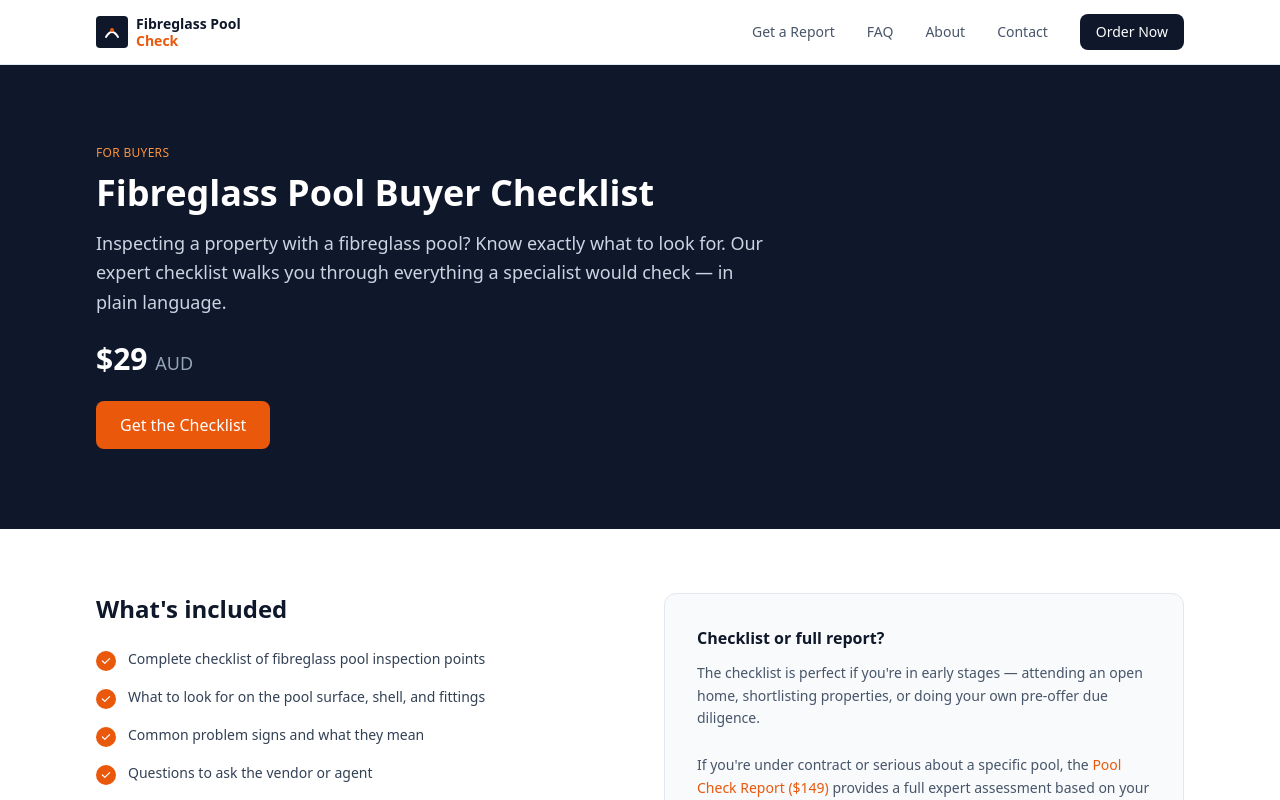
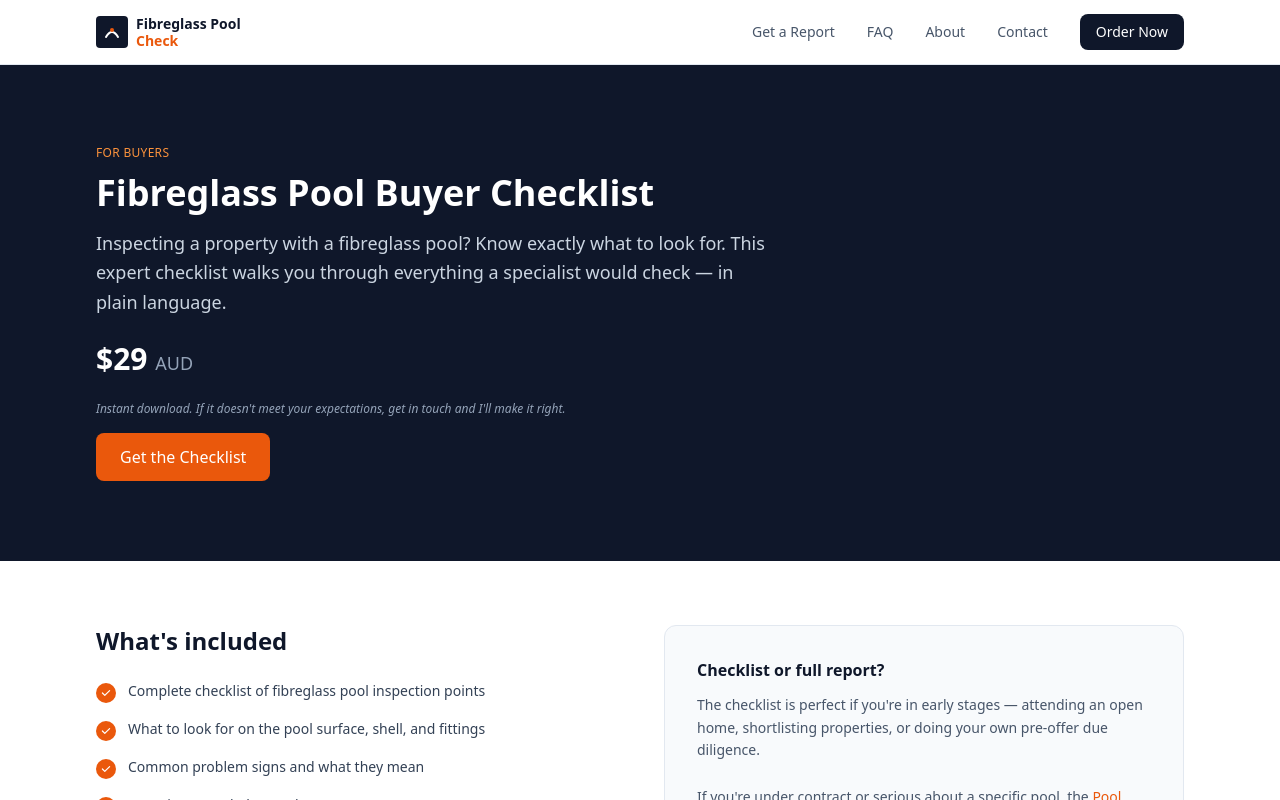
Before and after one commit to fibreglasspoolcheck/fibreglass-pool-check, a Next.js app: page /BuyerChecklist in a window 1280 px wide. Shown: the top 800 px of the page. Built offline with nearby package versions, Linux system fonts and the light colour scheme.

Commit message:
BuyerChecklist: add guarantee, fix voice to first person

```diff
--- a/app/BuyerChecklist/page.jsx
+++ b/app/BuyerChecklist/page.jsx
@@ -2,7 +2,7 @@ import Link from 'next/link'
 
 export const metadata = {
   title: 'Fibreglass Pool Buyer Checklist | What to Look For',
-  description: 'Our expert buyer checklist tells you exactly what to look for when inspecting a fibreglass pool yourself. Instant download. $29 AUD.',
+  description: 'This expert buyer checklist tells you exactly what to look for when inspecting a fibreglass pool yourself. Instant download. $29 AUD.',
 }
 
 function BuyerChecklistSchema() {
@@ -41,9 +41,10 @@ export default function BuyerChecklist() {
             <div className="text-xs font-medium text-orange-400 uppercase tracking-wide mb-3">For buyers</div>
             <h1 className="text-4xl font-bold mb-4">Fibreglass Pool Buyer Checklist</h1>
             <p className="text-slate-300 text-lg mb-6 leading-relaxed">
-              Inspecting a property with a fibreglass pool? Know exactly what to look for. Our expert checklist walks you through everything a specialist would check — in plain language.
+              Inspecting a property with a fibreglass pool? Know exactly what to look for. This expert checklist walks you through everything a specialist would check — in plain language.
             </p>
             <div className="text-3xl font-bold mb-6">$29 <span className="text-slate-400 text-lg font-normal">AUD</span></div>
+            <p className="text-slate-400 text-xs mb-4 italic">Instant download. If it doesn't meet your expectations, get in touch and I'll make it right.</p>
             <Link
               href="https://app.fibreglasspoolcheck.com.au/BuyerChecklist"
               className="inline-block bg-orange-600 hover:bg-orange-700 text-white px-6 py-3 rounded-lg font-medium transition-colors"
```
